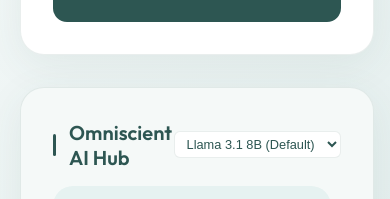
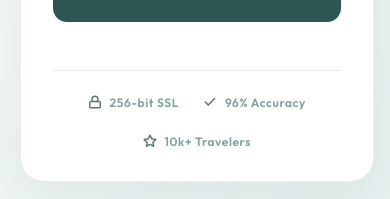
Before and after one commit to nilesh0002/flightprice, a React (Vite) app in the folder client/: page / in a window 390 px wide. Shown: the part 1204-1403 px from the top of the page. Built offline with nearby package versions, Linux system fonts and the light colour scheme; no server answers.

Commit message:
Premium UI UX overhaul: add animations, mobile responsiveness, and trust signals

```diff
--- a/client/App.css
+++ b/client/App.css
@@ -144,6 +144,11 @@
   }
 }
 
+@keyframes slideUp {
+  0% { opacity: 0; transform: translateY(30px); }
+  100% { opacity: 1; transform: translateY(0); }
+}
+
 /* Premium Card System */
 .floating-card {
   backdrop-filter: var(--glass-blur);
@@ -152,9 +157,10 @@
   padding: 2rem;
   border: 1px solid var(--border-color);
   box-shadow: var(--shadow);
-  transition: all 0.4s ease;
+  transition: all 0.4s cubic-bezier(0.16, 1, 0.3, 1);
   width: 100%;
   box-sizing: border-box;
+  animation: slideUp 0.6s cubic-bezier(0.16, 1, 0.3, 1) forwards;
 }
 
 .forecast-card {
@@ -229,6 +235,13 @@
   font-size: 1rem;
   outline: none;
   box-sizing: border-box;
+  transition: all 0.3s ease;
+}
+
+.input-group input:focus,
+.input-group select:focus {
+  border-color: var(--accent-color);
+  box-shadow: 0 0 0 3px rgba(167, 224, 218, 0.15);
 }
 
 select option {
@@ -280,12 +293,13 @@
   font-size: 1.05rem;
   font-weight: 700;
   cursor: pointer;
-  transition: all 0.3s ease;
+  transition: all 0.3s cubic-bezier(0.16, 1, 0.3, 1);
 }
 
 .submit-btn:hover {
   background: var(--accent-hover);
-  transform: translateY(-2px);
+  transform: translateY(-2px) scale(0.99);
+  box-shadow: 0 8px 20px rgba(45, 86, 82, 0.15);
 }
 
 /* Toggle Switch Styles */
@@ -396,6 +410,12 @@
   flex-direction: column;
 }
 
+@media (max-width: 1024px) {
+  .assistant-card {
+    height: 500px; /* Shorter on mobile so user doesn't have to scroll endlessly */
+  }
+}
+
 .chat-container {
   flex: 1;
   overflow-y: auto;
@@ -460,3 +480,29 @@
 /* Scrollbar */
 ::-webkit-scrollbar { width: 6px; }
 ::-webkit-scrollbar-thumb { background: var(--accent-color); border-radius: 10px; }
+
+/* Trust Signals */
+.trust-bar {
+  display: flex;
+  justify-content: center;
+  gap: 1.5rem;
+  margin-top: 1.5rem;
+  padding-top: 1.5rem;
+  border-top: 1px solid var(--border-color);
+  flex-wrap: wrap;
+}
+
+.trust-item {
+  display: flex;
+  align-items: center;
+  gap: 0.5rem;
+  font-size: 0.75rem;
+  font-weight: 600;
+  color: var(--text-dim);
+  letter-spacing: 0.05em;
+  opacity: 0.8;
+}
+
+.trust-item svg {
+  color: var(--accent-color);
+}
--- a/client/App.jsx
+++ b/client/App.jsx
@@ -315,6 +315,21 @@
               <button type="submit" className="submit-btn" disabled={isLoading}>
                 {isLoading && isWaking ? '⏳ Waking ML Engine (Render cold start)...' : isLoading ? 'Processing Intelligence...' : 'Generate Market Forecast'}
               </button>
+
+              <div className="trust-bar">
+                <div className="trust-item">
+                  <svg width="14" height="14" viewBox="0 0 24 24" fill="none" stroke="currentColor" strokeWidth="2.5" strokeLinecap="round" strokeLinejoin="round"><rect x="3" y="11" width="18" height="11" rx="2" ry="2"></rect><path d="M7 11V7a5 5 0 0 1 10 0v4"></path></svg>
+                  256-bit SSL
+                </div>
+                <div className="trust-item">
+                  <svg width="14" height="14" viewBox="0 0 24 24" fill="none" stroke="currentColor" strokeWidth="2.5" strokeLinecap="round" strokeLinejoin="round"><polyline points="20 6 9 17 4 12"></polyline></svg>
+                  96% Accuracy
+                </div>
+                <div className="trust-item">
+                  <svg width="14" height="14" viewBox="0 0 24 24" fill="none" stroke="currentColor" strokeWidth="2.5" strokeLinecap="round" strokeLinejoin="round"><polygon points="12 2 15.09 8.26 22 9.27 17 14.14 18.18 21.02 12 17.77 5.82 21.02 7 14.14 2 9.27 8.91 8.26 12 2"></polygon></svg>
+                  10k+ Travelers
+                </div>
+              </div>
             </form>
           </section>
 
```
